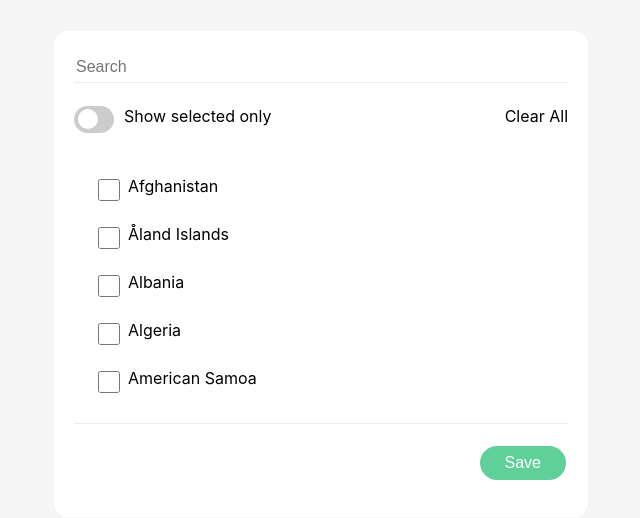
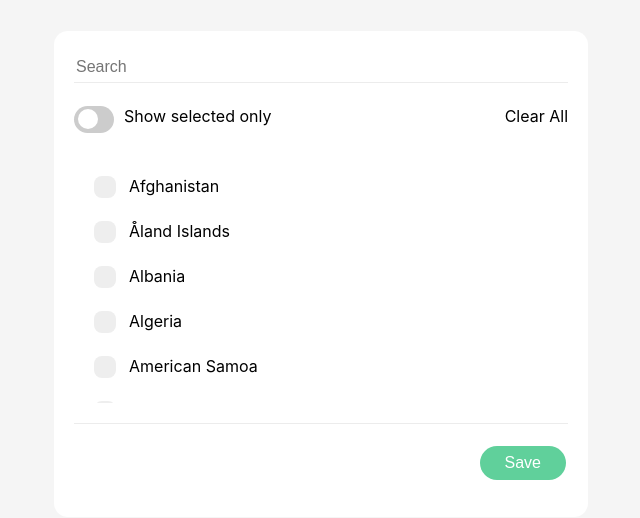
Before and after one commit to prettyfairoza/Checkbox-List, a React (Create React App) app: page / in a window 1280 px wide. Shown: the part 126-644 px from the top of the page, without its empty margins (319-959 px from the left). Built offline with nearby package versions, Linux system fonts and the light colour scheme.

Commit message:
update checkbox

```diff
--- a/src/App.css
+++ b/src/App.css
@@ -96,6 +96,74 @@
   border-radius: 50%;
 }
 
+.checkboxContainer {
+  display: block;
+  position: relative;
+  padding-left: 35px;
+  margin-bottom: 5px;
+  cursor: pointer;
+  font-size: 16px;
+  -webkit-user-select: none;
+  -moz-user-select: none;
+  -ms-user-select: none;
+  user-select: none;
+}
+
+/* Hide the browser's default checkbox */
+.checkboxContainer input {
+  position: absolute;
+  opacity: 0;
+  cursor: pointer;
+  height: 0;
+  width: 0;
+}
+
+/* Create a custom checkbox */
+.checkmark {
+  position: absolute;
+  top: 0;
+  left: 0;
+  height: 22px;
+  width: 22px;
+  background-color: #eee;
+  border-radius: 8px;
+}
+
+/* On mouse-over, add a grey background color */
+.checkboxContainer:hover input ~ .checkmark {
+  background-color: #ccc;
+}
+
+/* When the checkbox is checked, add a blue background */
+.checkboxContainer input:checked ~ .checkmark {
+  background-color: #2196f3;
+}
+
+/* Create the checkmark/indicator (hidden when not checked) */
+.checkmark:after {
+  content: "";
+  position: absolute;
+  display: none;
+}
+
+/* Show the checkmark when checked */
+.checkboxContainer input:checked ~ .checkmark:after {
+  display: block;
+}
+
+/* Style the checkmark/indicator */
+.checkboxContainer .checkmark:after {
+  left: 7px;
+  top: 3px;
+  width: 5px;
+  height: 10px;
+  border: solid white;
+  border-width: 0 3px 3px 0;
+  -webkit-transform: rotate(45deg);
+  -ms-transform: rotate(45deg);
+  transform: rotate(45deg);
+}
+
 .App {
   width: 100%;
   height: 100vh;
--- a/src/App.js
+++ b/src/App.js
@@ -69,13 +69,15 @@
           {filteredItems.map((checkbox) =>
             showOnlyChecked && !checkbox.checked ? null : (
               <div className="checkList" key={checkbox.id}>
-                <input
-                  type="checkbox"
-                  className="countryCheck"
-                  checked={checkbox.checked}
-                  onChange={() => handleCheckboxChange(checkbox.id)}
-                />
-                {checkbox.label}
+                <label class="checkboxContainer">
+                  {checkbox.label}
+                  <input
+                    type="checkbox"
+                    checked={checkbox.checked}
+                    onChange={() => handleCheckboxChange(checkbox.id)}
+                  />
+                  <span class="checkmark"></span>
+                </label>
               </div>
             )
           )}
```
